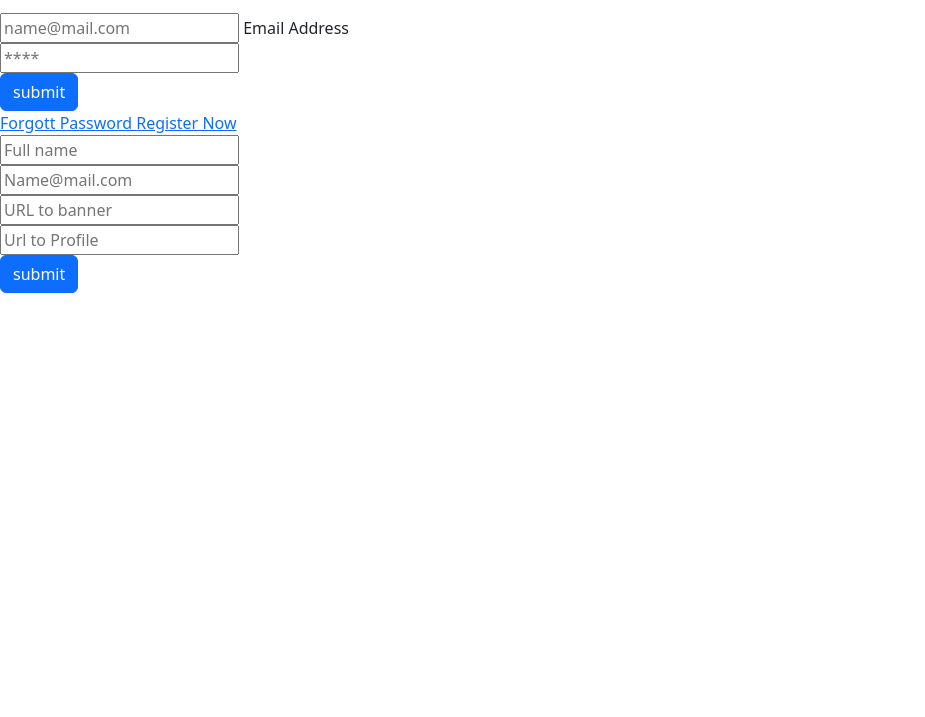
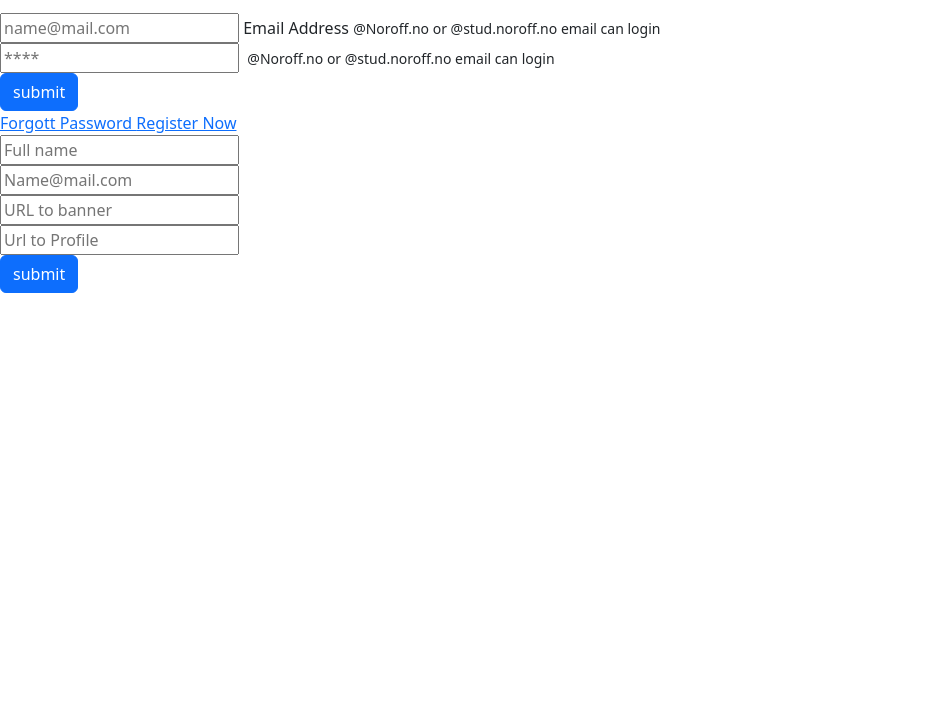
Before and after one commit to nexnic/Smedia, a website: page index.html in a window 1280 px wide. Shown: the part 83-800 px from the top of the page, without its empty margins (0-925 px from the left). Drawn offline with nearby package versions, Linux system fonts and the light colour scheme; files that its build step writes are made by us from their sources.

Commit message:
add index.html

```diff
--- a/index.html
+++ b/index.html
@@ -26,10 +26,12 @@
                     <input type="email" class="sm__input" id="form__signin--email" type="email"
                         placeholder="name@mail.com" required>
                     <label for="email">Email Address</label>
+                    <small>@Noroff.no or @stud.noroff.no email can login</small>
                 </div>
                 <div class="">
                     <input type="password" class="sm__input" id="form__signin--password" placeholder="****" required>
                     <label for="password"></label>
+                    <small>@Noroff.no or @stud.noroff.no email can login</small>
                 </div>
                 <div class="">
                     <button class="btn btn-primary" id="form__signin--btn">
```
